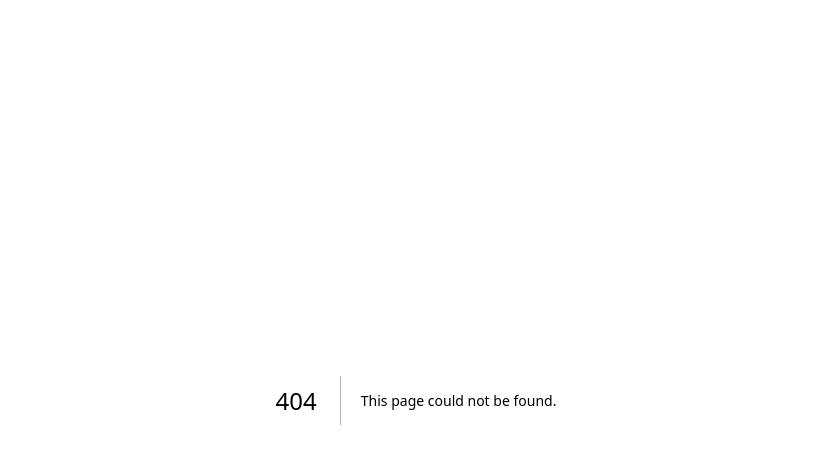
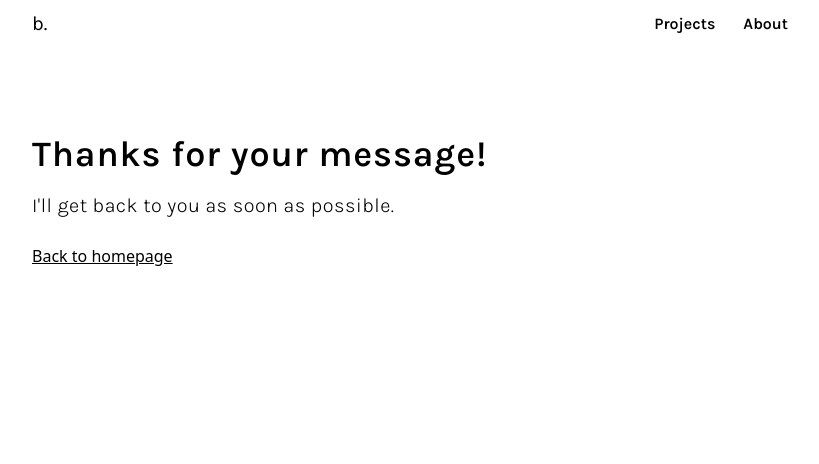
Before and after one commit to bartfluitsma/bartfluitsma.test, a Next.js app: page /success in a window 1280 px wide. Before the commit this address had no page. Shown: the top 464 px of the page, without its empty margins (224-1043 px from the left). Built offline with nearby package versions, Linux system fonts and the light colour scheme.

Commit message:
added success page form

```diff
--- a/src/components/Contact.tsx
+++ b/src/components/Contact.tsx
@@ -10,7 +10,7 @@ const Contact = () => (
             Get in touch
         </Heading>
         <div className={`${messageFont.className} mt-10`}>
-            <form name="contact" method="POST" data-netlify="true" netlify-honeypot="bot-field">
+            <form name="contact" method="POST" data-netlify="true" netlify-honeypot="bot-field" action="/success">
                 <input type="hidden" name="form-name" value="contact" />
                 <p className="hidden">
                     <label>
--- /dev/null
+++ b/src/pages/success.tsx
@@ -0,0 +1,14 @@
+import Header from "@/components/Header"
+import Heading from "@/components/Headings"
+import Text from "@/components/Text"
+
+const Succes = () => (
+    <>
+      <Header />
+        <Heading as={1}>Thanks for your message!</Heading>
+        <Text>I'll get back to you as soon as possible.</Text>
+        <a className="underline" href="/">Back to homepage</a>
+    </>
+)
+
+export default Succes
```
